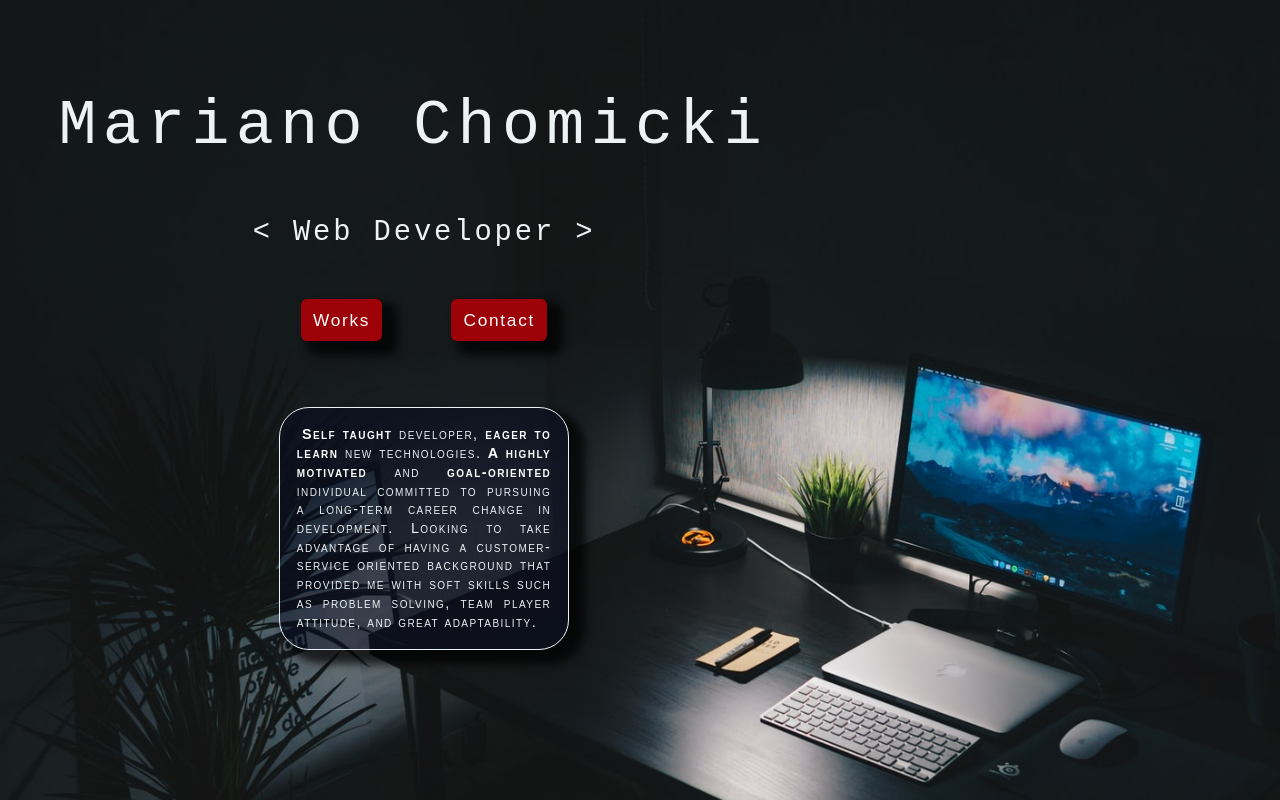
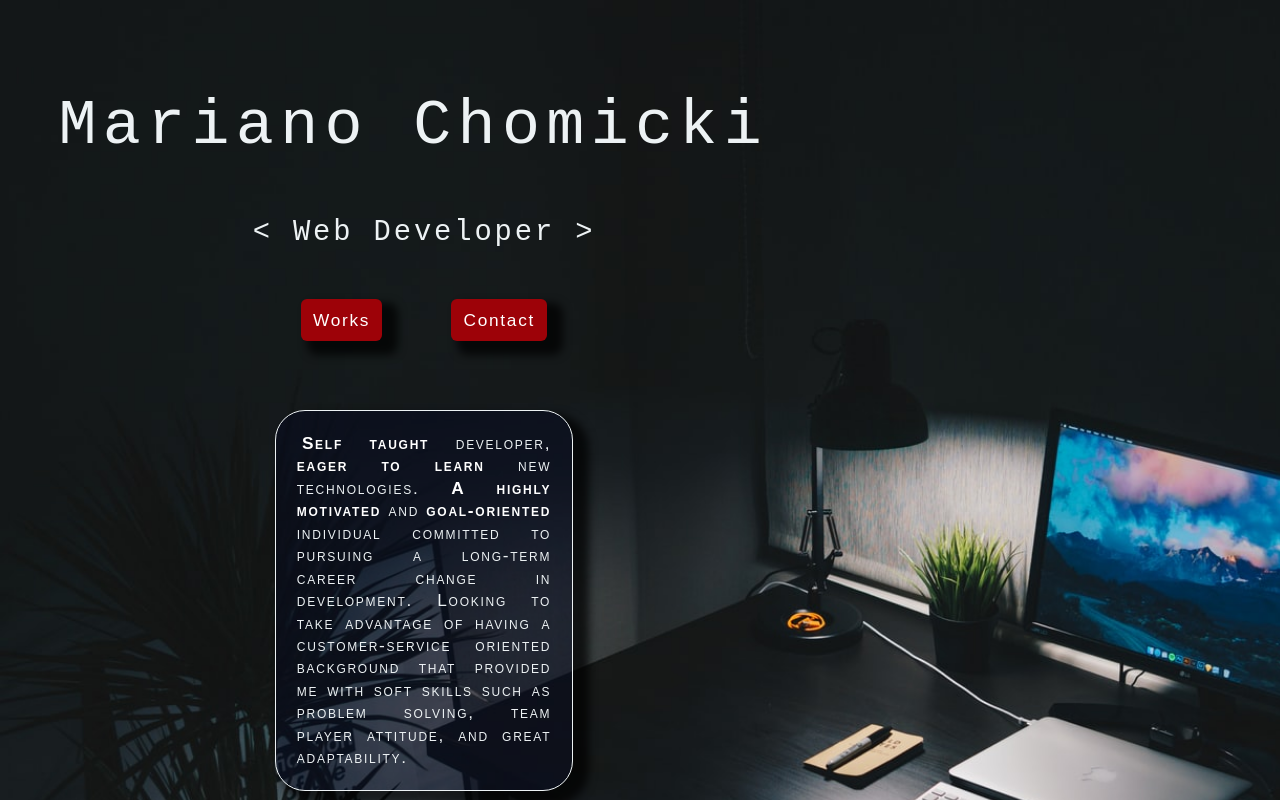
Before and after one commit to chomicki7/mywebsite, a React (Create React App) app: page / in a window 1280 px wide. Shown: the top 800 px of the page. Built offline with nearby package versions, Linux system fonts and the light colour scheme.

Commit message:
description text size

```diff
--- a/src/components/Main/Main.css
+++ b/src/components/Main/Main.css
@@ -22,7 +22,7 @@ a {
 }
 
 p {
-  font-size: 0.5em;
+  font-size: 0.6em;
 }
 
 h1,
```
